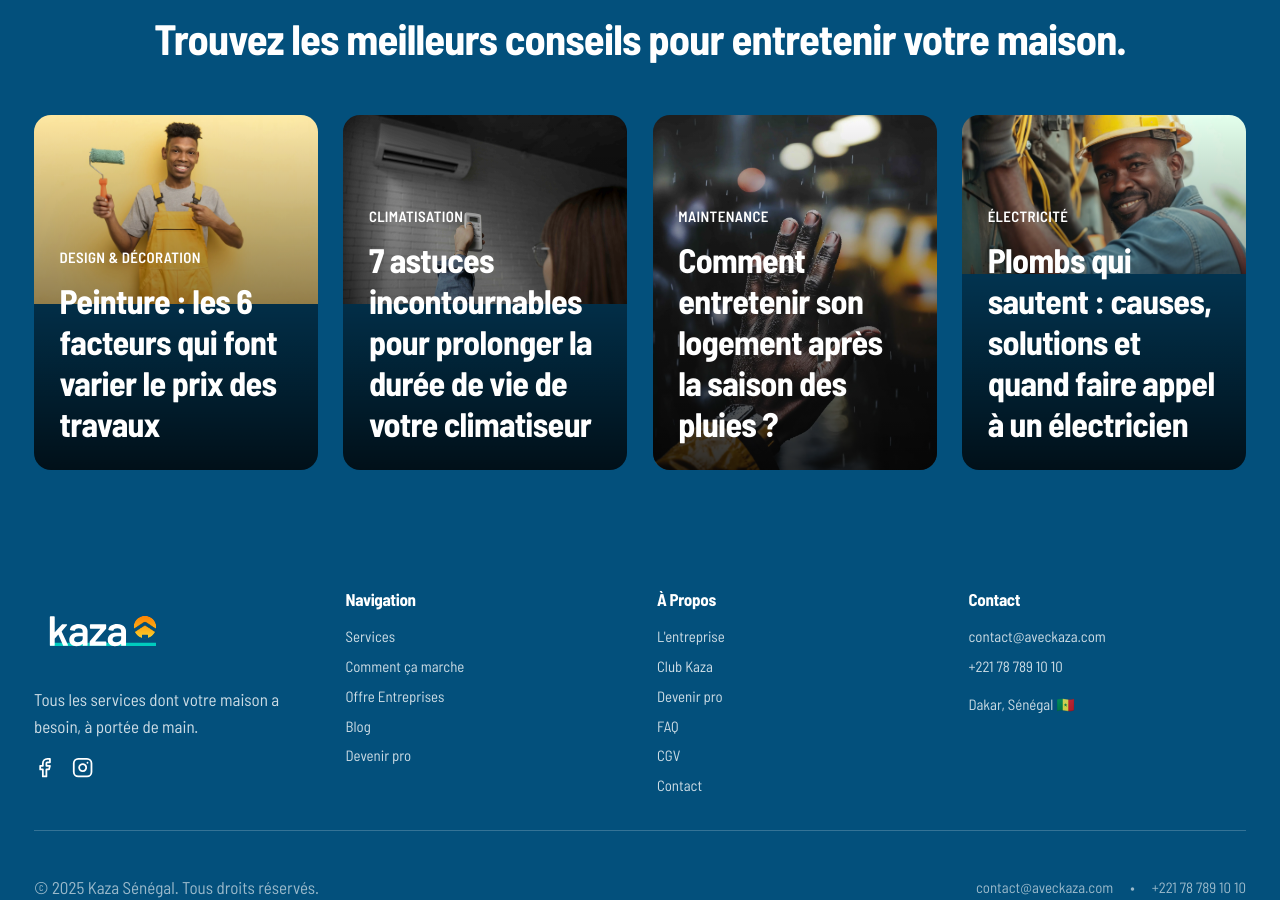
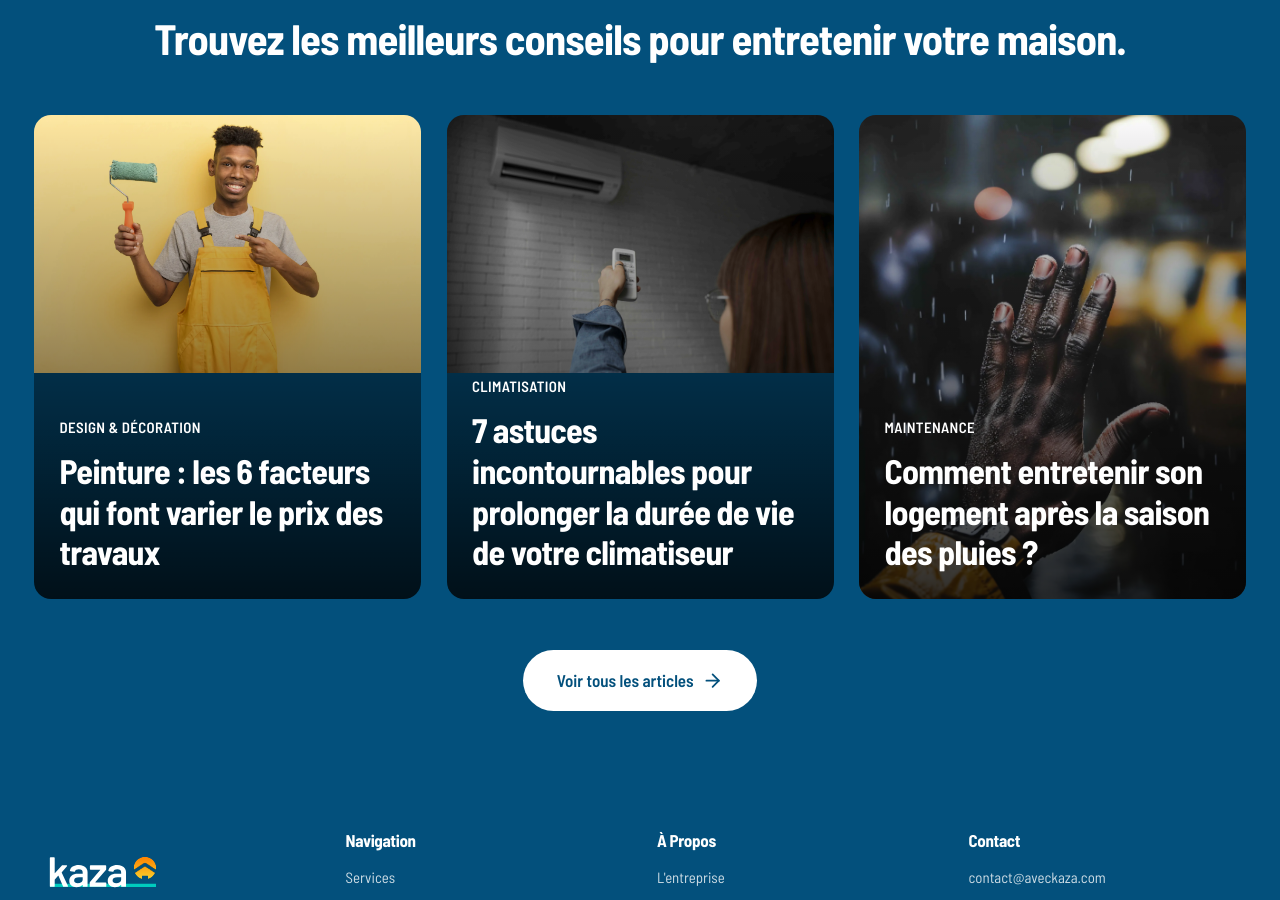
Before and after one commit to Nader-Kojok/aveckaza, a React (Vite) app: page / in a window 1280 px wide. Shown: the part 6567-7467 px from the top of the page. Built offline with nearby package versions, Linux system fonts and the light colour scheme.

Commit message:
feat: limit blog cards to 3 recent articles and add view all button

```diff
--- a/src/components/BlogCards.tsx
+++ b/src/components/BlogCards.tsx
@@ -1,4 +1,5 @@
 import { Link } from 'react-router-dom'
+import { ArrowRight } from 'lucide-react'
 
 export default function BlogCards() {
   const articles = [
@@ -32,6 +33,9 @@ export default function BlogCards() {
     },
   ]
 
+  // Show only the last 3 articles
+  const recentArticles = articles.slice(0, 3)
+
   return (
     <section className="py-16 px-4 sm:px-6 lg:px-8 bg-blue text-white">
       <div className="max-w-7xl mx-auto">
@@ -42,8 +46,8 @@ export default function BlogCards() {
           </h2>
         </div>
 
-        <div className="grid grid-cols-1 md:grid-cols-2 lg:grid-cols-4 gap-6">
-          {articles.map((article) => (
+        <div className="grid grid-cols-1 md:grid-cols-3 gap-6">
+          {recentArticles.map((article) => (
             <Link
               key={article.id}
               to={`/blog/${article.id}`}
@@ -68,6 +72,16 @@ export default function BlogCards() {
             </Link>
           ))}
         </div>
+
+        <div className="text-center mt-12">
+          <Link
+            to="/blog"
+            className="inline-flex items-center gap-2 bg-white text-blue hover:bg-gray-100 px-8 py-4 rounded-full font-semibold transition-colors group"
+          >
+            Voir tous les articles
+            <ArrowRight className="w-5 h-5 group-hover:translate-x-1 transition-transform" />
+          </Link>
+        </div>
       </div>
     </section>
   )
```
